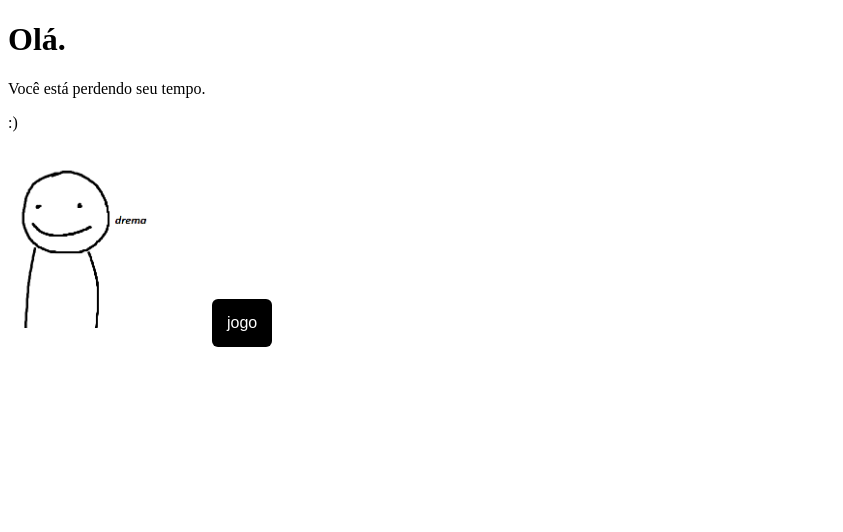
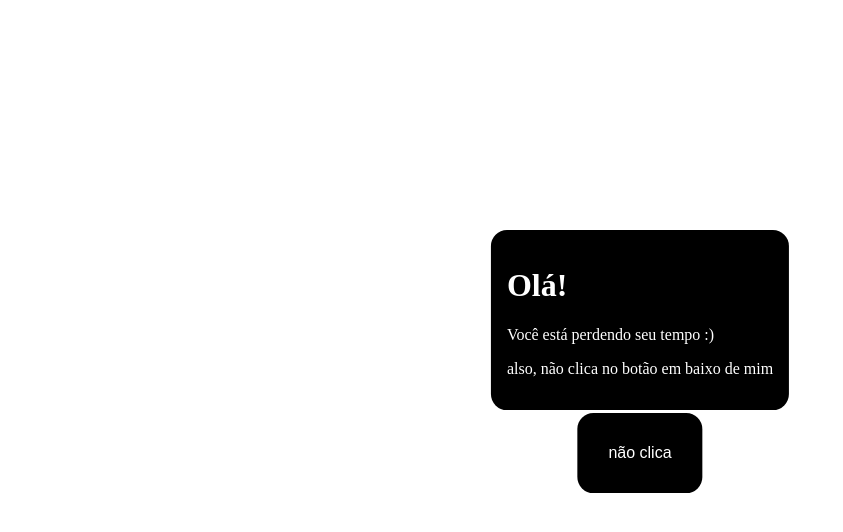
Before and after one commit to ezdtkk/pog, a plain HTML site: page index.html in a window 1280 px wide. Shown: the whole page, without its empty margins (0-843 px from the left). Drawn offline with Linux system fonts and the light colour scheme.

Commit message:
Add files via upload

```diff
--- a/index.html
+++ b/index.html
@@ -1,14 +1,38 @@
-<!DOCTYPE html>
 <html>
-<head>
-<title>oi tudo bem</title>
-</head>
-<body>
+  <style>
+    body {
+        background: white }
+    oitudo {
+        background: black;
+        color: white;
+        border-radius: 1em;
+        padding: 1em;
+        position: absolute;
+        top: 40%;
+        left: 50%;
+        margin-right: -50%;
+        transform: translate(-50%, -50%) }
+  </style>
+  <oitudo>
+    <h1>Olá!</h1>
+    <p>Você está perdendo seu tempo :)
+    <p>also, não clica no botão em baixo de mim
+  </oitudo>
 
-<h1>Olá.</h1>
-<p>Você está perdendo seu tempo.</p>
-<p>:)</p>
-<img src="testdrema.png" alt="some text" width=200 height=180>
-<a href="ooooooooooooooooooo.html"><button style="background: #000000; border-radius: 6px; padding: 15px; cursor: pointer; color: #fff; border: none; font-size: 16px;">jogo</button></a>
-</body>
-</html>
+ <style>
+    body {
+        background: white }
+    oitudoa {
+        background: black;
+        color: white;
+        border-radius: 1em;
+        padding: 1em;
+        position: absolute;
+        top: 124%;
+        left: 50%;
+        margin-right: -50%;
+        transform: translate(-50%, -50%) }
+  </style>
+  <oitudoa>
+  <a href="ooooooooooooooooooo.html"><button style="background: #000000; border-radius: 6px; padding: 15px; cursor: pointer; color: #fff; border: none; font-size: 16px;">não clica</button></a>
+  </oitudoa>
```
